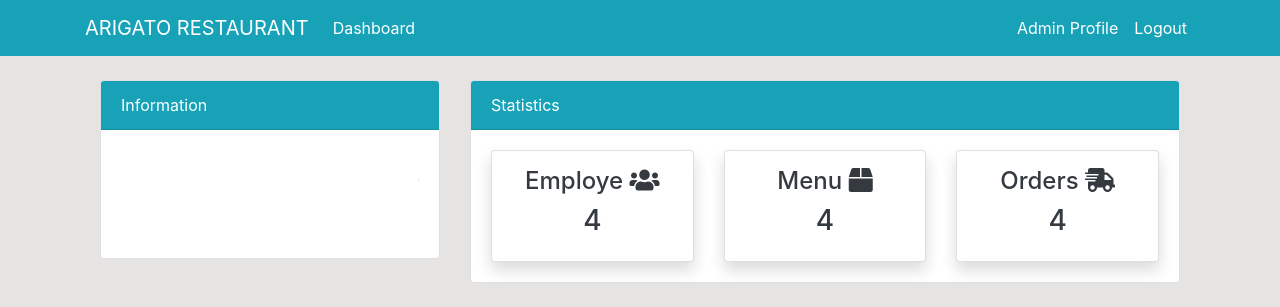
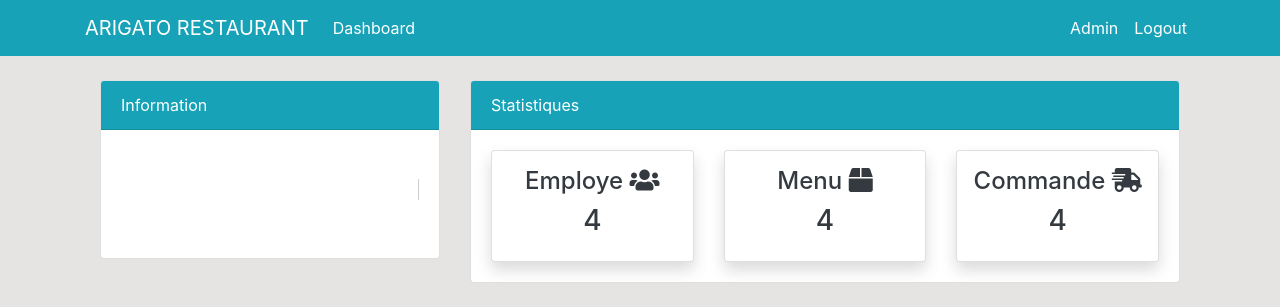
Before and after one commit to platon777/restaurant_project, a Django app: page /index in a window 1280 px wide. Shown: the top 307 px of the page. Run offline with Django 3.2, Linux system fonts and the light colour scheme.

Commit message:
some design

```diff
--- a/Resto_project/resto_app/views.py
+++ b/Resto_project/resto_app/views.py
@@ -17,9 +17,7 @@ def employe(request):
 
 
 def commande(request):
-   employes = Employe.objects.all()
-   context  = {'employes':employes}
-   return render(request, 'employe.html',context)
-   """ commandes = Commande.objects.all()
+
+    commandes = Commande.objects.all()
     context  = {'commandes': commandes}
-    return render(request, 'commande.html',context)"""
+    return render(request, 'commande.html',context)
--- a/Resto_project/templates/commande.html
+++ b/Resto_project/templates/commande.html
@@ -8,7 +8,7 @@
 <div class="row my-4">
     <div class="col-md-4">
          <div class="border bg-white p-3">
-                    <h4>Add Products</h4>
+                    <h4>Ajouter Commande</h4>
                     <hr>
                     <form action="">
                         <div class="form-group">
@@ -41,7 +41,7 @@
                     <th scope="col">Date cree</th>
                     <th scope="col">Service</th>
                     <th scope="col">Table</th>
-                    <!--<th scope="col">Serveur</th>-->
+                    <<th scope="col">Serveur</th>
                 </tr>
             </thead>
             <tbody>
--- a/Resto_project/templates/nav.html
+++ b/Resto_project/templates/nav.html
@@ -16,7 +16,7 @@
             </ul>
             <ul class="navbar-nav ml-auto">
                 <li class="nav-item active">
-                    <a class="nav-link text-white" href="profile.html">Admin Profile <span
+                    <a class="nav-link text-white" href="profile.html">Admin<span
                             class="sr-only">(current)</span></a>
                 </li>
                 <li class="nav-item">
--- a/Resto_project/templates/topside.html
+++ b/Resto_project/templates/topside.html
@@ -7,7 +7,7 @@
                 </div>
                 <div class="card-body">
                     <marquee behavior="" direction="">
-                        <h3 class="my-4">This is the Information</h3>
+                        <h3 class="my-4">Liste Commande</h3>
                     </marquee>
                 </div>
             </div>
@@ -15,7 +15,7 @@
         <div class="col-md-8">
             <div class="card">
                 <div class="card-header bg-info text-white">
-                    Statistics
+                    Statistiques
                 </div>
                 <div class="card-body">
                     <div class="row">
@@ -38,7 +38,7 @@
                         <div class="col-md-4">
                             <a class="text-decoration-none text-dark" href="order.html">
                                 <div class="card my-card shadow text-center p-3">
-                                    <h4>Orders <i class="fas fa-shipping-fast"></i></h4>
+                                    <h4>Commande <i class="fas fa-shipping-fast"></i></h4>
                                     <h3>4</h3>
                                 </div>
                             </a>
```
